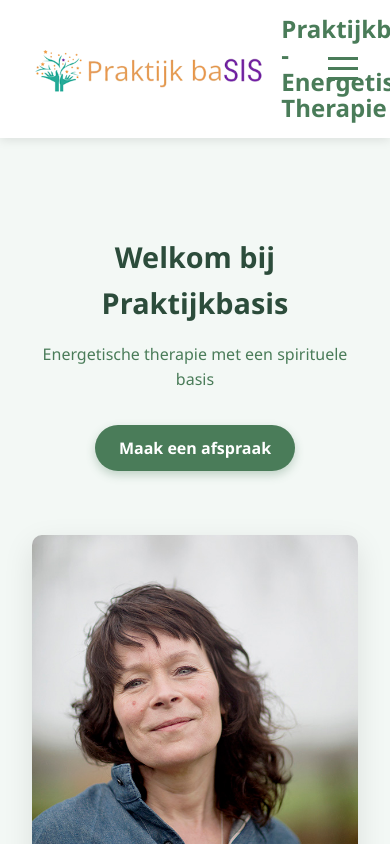
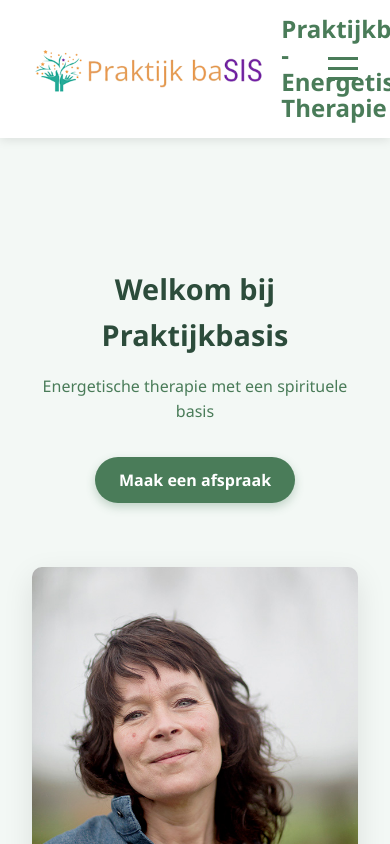
Before and after one commit to Voskesss/voorjouwsucces2025, a React (Vite) app: page / in a window 390 px wide. Shown: the top 844 px of the page. Built offline with nearby package versions, Linux system fonts and the light colour scheme.

Commit message:
Maak website volledig responsive met full-width layout en gecentreerde inhoud

```diff
--- a/src/App.css
+++ b/src/App.css
@@ -9,16 +9,39 @@
   line-height: 1.6;
   color: #333;
   background-color: #f9f9f9;
+  width: 100%;
+  overflow-x: hidden;
 }
 
 .app {
   display: flex;
   flex-direction: column;
   min-height: 100vh;
+  width: 100%;
 }
 
 .main-content {
   flex: 1;
+  width: 100%;
+}
+
+.container {
+  width: 100%;
+  max-width: 1200px;
+  margin: 0 auto;
+  padding: 0 20px;
+}
+
+.full-width-section {
+  width: 100%;
+  display: flex;
+  justify-content: center;
+}
+
+.full-width-section > div {
+  width: 100%;
+  max-width: 1200px;
+  padding: 0 20px;
 }
 
 a {
@@ -53,17 +76,34 @@
 }
 
 section {
-  padding: 4rem 2rem;
+  padding: 4rem 0;
+  width: 100%;
+}
+
+section > div {
+  max-width: 1200px;
+  margin: 0 auto;
+  padding: 0 2rem;
+}
+
+@media (max-width: 1240px) {
+  .container, section > div, .full-width-section > div {
+    max-width: 100%;
+  }
 }
 
 @media (max-width: 768px) {
   section {
-    padding: 3rem 1rem;
+    padding: 3rem 0;
+  }
+
+  section > div {
+    padding: 0 1rem;
   }
 }
 
 @media (max-width: 480px) {
   section {
-    padding: 2rem 1rem;
+    padding: 2rem 0;
   }
 }
--- a/src/pages/Home.jsx
+++ b/src/pages/Home.jsx
@@ -9,6 +9,7 @@
   return (
     <div className="home-page">
       <section id="home" className="hero-section">
+        <div className="container">
           <div className="hero-content">
             <h2>Welkom bij Praktijkbasis</h2>
             <p>Energetische therapie met een spirituele basis</p>
@@ -17,9 +18,11 @@
           <div className="hero-image">
             <img src={siskaPortret} alt="Siska Greving" />
           </div>
+        </div>
       </section>
 
       <section id="over-mij" className="about-section">
+        <div className="container">
           <h2>Over mij</h2>
           <div className="about-content">
             <div className="about-image">
@@ -30,9 +33,11 @@
               <p>Met mijn achtergrond in spirituele therapie kan ik je helpen om blokkades op te lossen en je weer in verbinding te brengen met jezelf.</p>
             </div>
           </div>
+        </div>
       </section>
 
       <section id="therapie" className="therapy-section">
+        <div className="container">
           <h2>Therapie</h2>
           <div className="therapy-content">
             <div className="therapy-text">
@@ -43,9 +48,11 @@
               <img src={mijnMissie} alt="Energetische Therapie" />
             </div>
           </div>
+        </div>
       </section>
 
       <section id="wandelingen" className="walks-section">
+        <div className="container">
           <h2>Therapeutische Wandelingen</h2>
           <div className="walks-content">
             <div className="walks-image">
@@ -56,9 +63,11 @@
               <p>De wandelingen vinden plaats in de prachtige omgeving van Drenthe en zijn geschikt voor iedereen die behoefte heeft aan rust, reflectie en heling.</p>
             </div>
           </div>
+        </div>
       </section>
 
       <section id="contact" className="contact-section">
+        <div className="container">
           <h2>Contact</h2>
           <div className="contact-content">
             <div className="contact-info">
@@ -86,6 +95,7 @@
               </form>
             </div>
           </div>
+        </div>
       </section>
     </div>
   );
--- a/src/styles/Footer.css
+++ b/src/styles/Footer.css
@@ -3,6 +3,7 @@
   background-color: #2c4c3b;
   color: white;
   padding-top: 3rem;
+  width: 100%;
 }
 
 .footer-container {
@@ -13,6 +14,7 @@
   justify-content: space-between;
   flex-wrap: wrap;
   gap: 2rem;
+  width: 100%;
 }
 
 .footer-info {
@@ -84,6 +86,7 @@
   background-color: #1e3329;
   padding: 1.5rem 2rem;
   text-align: center;
+  width: 100%;
 }
 
 .footer-bottom p {
--- a/src/styles/Header.css
+++ b/src/styles/Header.css
@@ -5,6 +5,7 @@
   position: sticky;
   top: 0;
   z-index: 1000;
+  width: 100%;
 }
 
 .header-container {
@@ -14,6 +15,7 @@
   display: flex;
   justify-content: space-between;
   align-items: center;
+  width: 100%;
 }
 
 .logo-container {
--- a/src/styles/Home.css
+++ b/src/styles/Home.css
@@ -2,10 +2,14 @@
 
 /* Hero Section */
 .hero-section {
+  background-color: #f3f8f5;
+  width: 100%;
+}
+
+.hero-section .container {
   display: flex;
   align-items: center;
   justify-content: space-between;
-  background-color: #f3f8f5;
   padding: 6rem 2rem;
 }
 
@@ -58,20 +62,20 @@
 /* About Section */
 .about-section {
   background-color: white;
-  text-align: center;
+  width: 100%;
 }
 
 .about-section h2 {
   font-size: 2.2rem;
   margin-bottom: 3rem;
+  text-align: center;
 }
 
 .about-content {
   display: flex;
   align-items: center;
   gap: 4rem;
-  max-width: 1200px;
-  margin: 0 auto;
+  width: 100%;
 }
 
 .about-image {
@@ -96,20 +100,20 @@
 /* Therapy Section */
 .therapy-section {
   background-color: #f3f8f5;
-  text-align: center;
+  width: 100%;
 }
 
 .therapy-section h2 {
   font-size: 2.2rem;
   margin-bottom: 3rem;
+  text-align: center;
 }
 
 .therapy-content {
   display: flex;
   align-items: center;
   gap: 4rem;
-  max-width: 1200px;
-  margin: 0 auto;
+  width: 100%;
 }
 
 .therapy-text {
@@ -134,20 +138,20 @@
 /* Walks Section */
 .walks-section {
   background-color: white;
-  text-align: center;
+  width: 100%;
 }
 
 .walks-section h2 {
   font-size: 2.2rem;
   margin-bottom: 3rem;
+  text-align: center;
 }
 
 .walks-content {
   display: flex;
   align-items: center;
   gap: 4rem;
-  max-width: 1200px;
-  margin: 0 auto;
+  width: 100%;
 }
 
 .walks-image {
@@ -172,19 +176,19 @@
 /* Contact Section */
 .contact-section {
   background-color: #f3f8f5;
-  text-align: center;
+  width: 100%;
 }
 
 .contact-section h2 {
   font-size: 2.2rem;
   margin-bottom: 3rem;
+  text-align: center;
 }
 
 .contact-content {
   display: flex;
   gap: 4rem;
-  max-width: 1200px;
-  margin: 0 auto;
+  width: 100%;
 }
 
 .contact-info,
@@ -241,7 +245,7 @@
 
 /* Responsive Styles */
 @media (max-width: 992px) {
-  .hero-section,
+  .hero-section .container,
   .about-content,
   .therapy-content,
   .walks-content,
```
Lines whose indentation alone changed are shown as unchanged.
